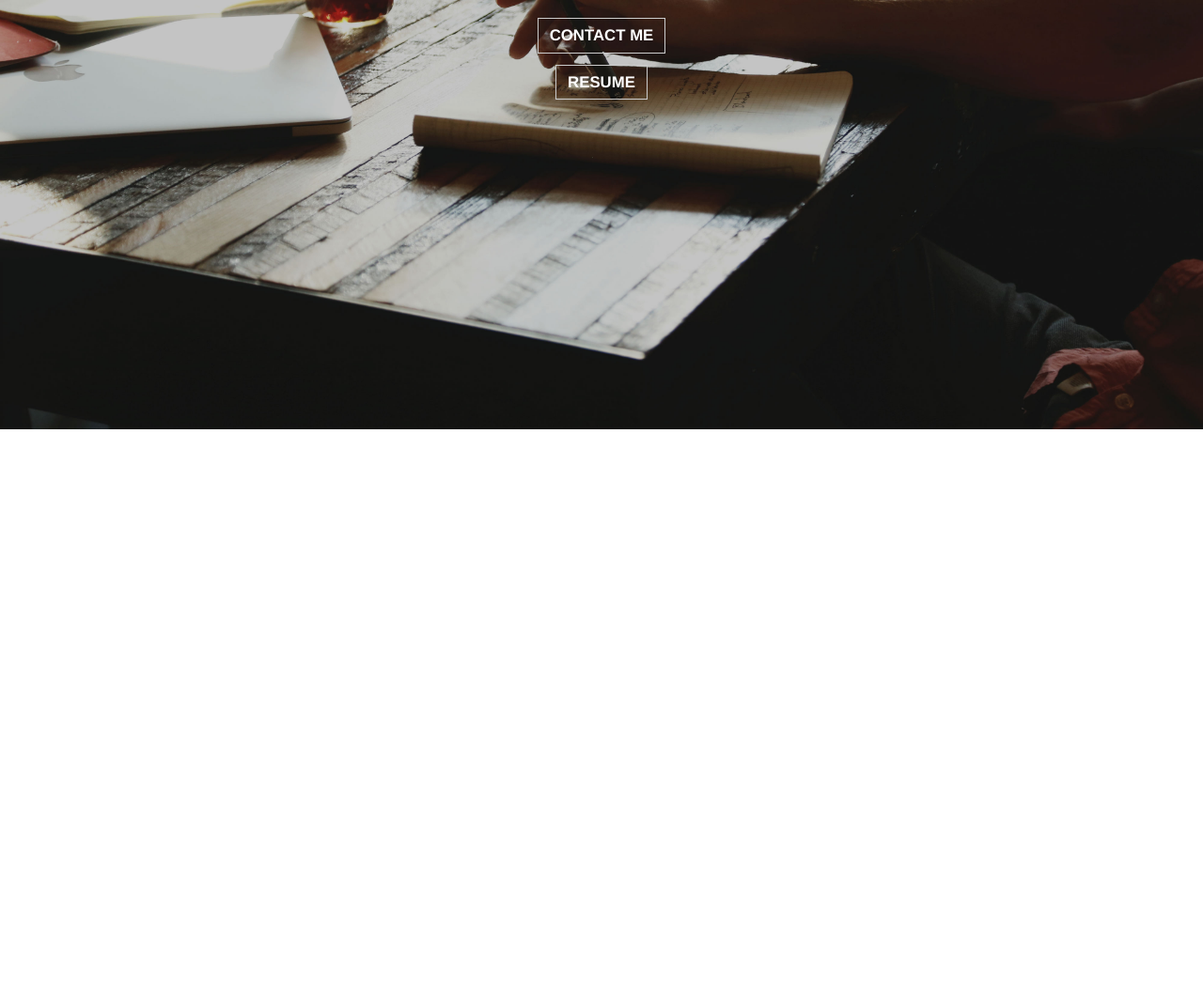
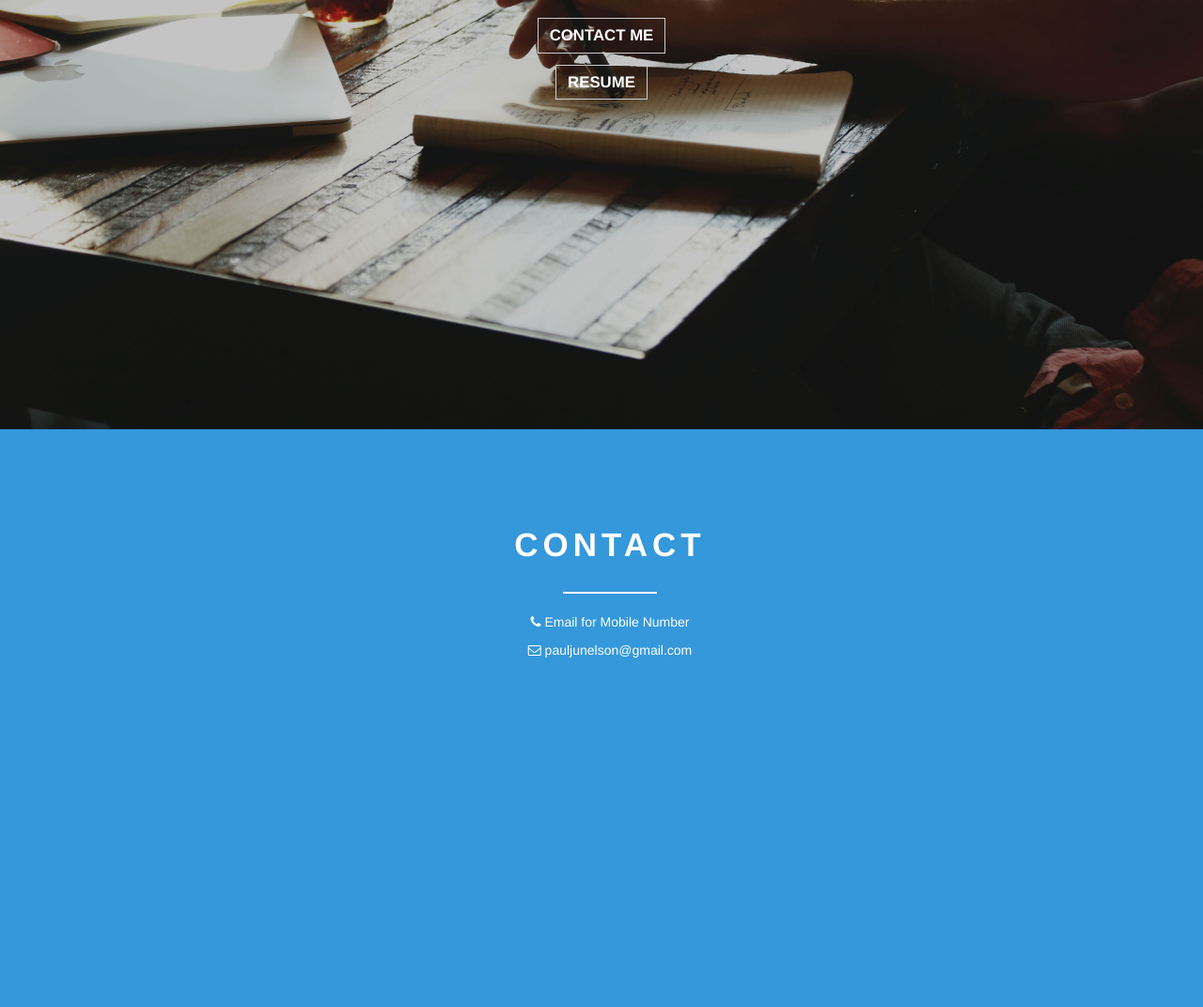
Before and after one commit to pauljunelson/nelson.github.io, a plain HTML site: page index.html in a window 1280 px wide. Shown: the part 343-1415 px from the top of the page at 94% size. Before the commit the page ends 800 px from the top, so only its background shows below. Drawn offline with nearby package versions, Linux system fonts and the light colour scheme.

Commit message:
Update index.html

```diff
--- a/index.html
+++ b/index.html
@@ -43,7 +43,7 @@
             <div class="navbar-collapse collapse">
                 <ul class="nav navbar-nav" id="main-menu">
                     <li><a class="my-active" id="page-welcome-nav" href="#page-welcome">Home</a></li>
-
+                    <li><a class="page-nav" id="page-contact-nav" href="#page-contact">Contact</a></li>
                 </ul>
             </div>
             <!--/.nav-collapse -->
@@ -73,9 +73,21 @@
                 </br>
                 <a style="margin-top: 1%" target="_blank" href="https://drive.google.com/file/d/0B7g2AoS5jMKKZFh4azgzbUstbHc/view" class="btn btn-default hire-me">Resume</a>
     </section>
-
-
-
+    <section id="page-contact" class="page-contact">
+   <div class="container">
+            <header class="section-header">
+                <h2 style="color:white" class="section-title"><span>Contact</span></h2>
+                <div style="background-color:white" class="spacer"></div>
+                <!-- <p style="color:white" class="section-subtitle">Messaging form currently under construction.  Please use one of the other methods provided.</p> -->
+            </header>
+            <div class="row">
+                <div class="col-sm-10 col-sm-offset-1 contact-info">
+                    <!-- <h3 style="color:white">Contact Info</h3> -->
+                    <br />
+                    <p><i class="fa fa-phone"></i> Email for Mobile Number</p>
+                    <p><i class="fa fa-envelope-o"></i> pauljunelson@gmail.com</p>
+                </div>
+    </section>
 
     <script>
             /**
```
